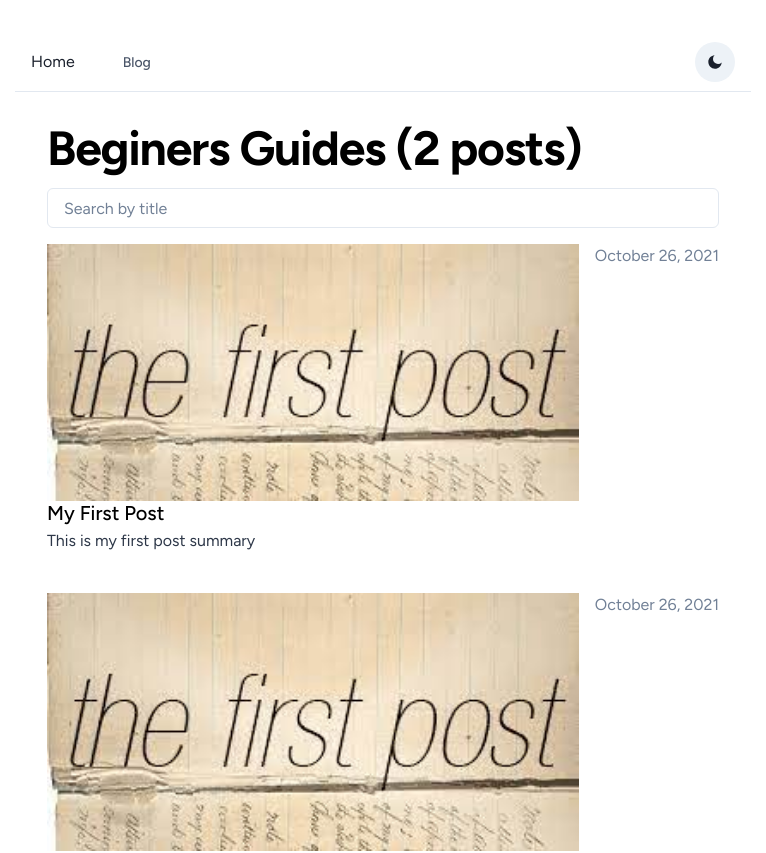
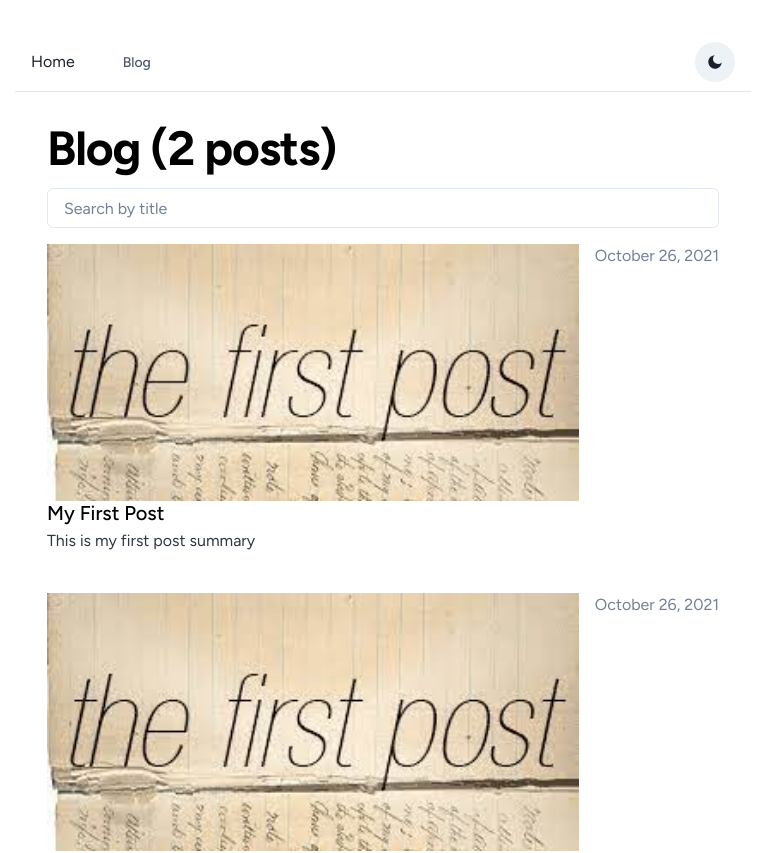
Before and after one commit to kingchun1991/nextjs-chakra-starter-blog, a Next.js app: page /blog in a window 1280 px wide. Shown: the top 853 px of the page, without its empty margins (257-1023 px from the left). Built offline with nearby package versions, Linux system fonts and the light colour scheme.

Commit message:
feat: update src/pages/blog/index.tsx

```diff
--- a/src/pages/blog/index.tsx
+++ b/src/pages/blog/index.tsx
@@ -54,7 +54,7 @@ export default function Blog({ posts }: { posts: IPosts[] }) {
           px={4}
         >
           <Heading letterSpacing="tight" mb={4} as="h1" size="2xl">
-            Beginers Guides ({filteredBlogPosts.length} posts)
+            Blog ({filteredBlogPosts.length} posts)
           </Heading>
           <InputGroup mb={4} mr={4} w="100%">
             <Input
```
